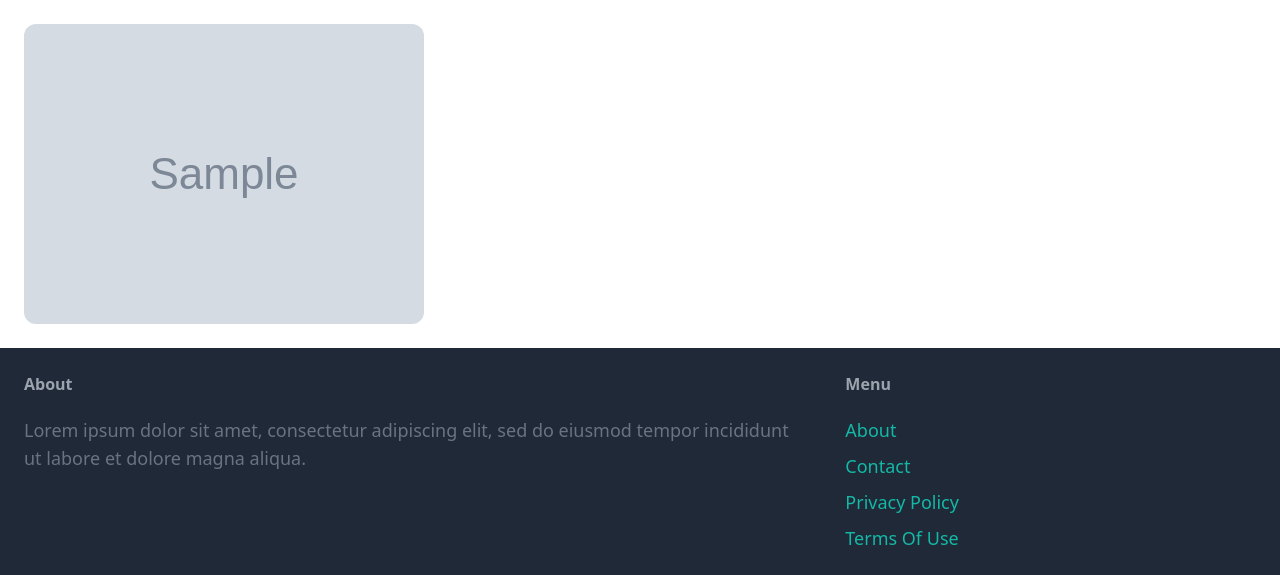
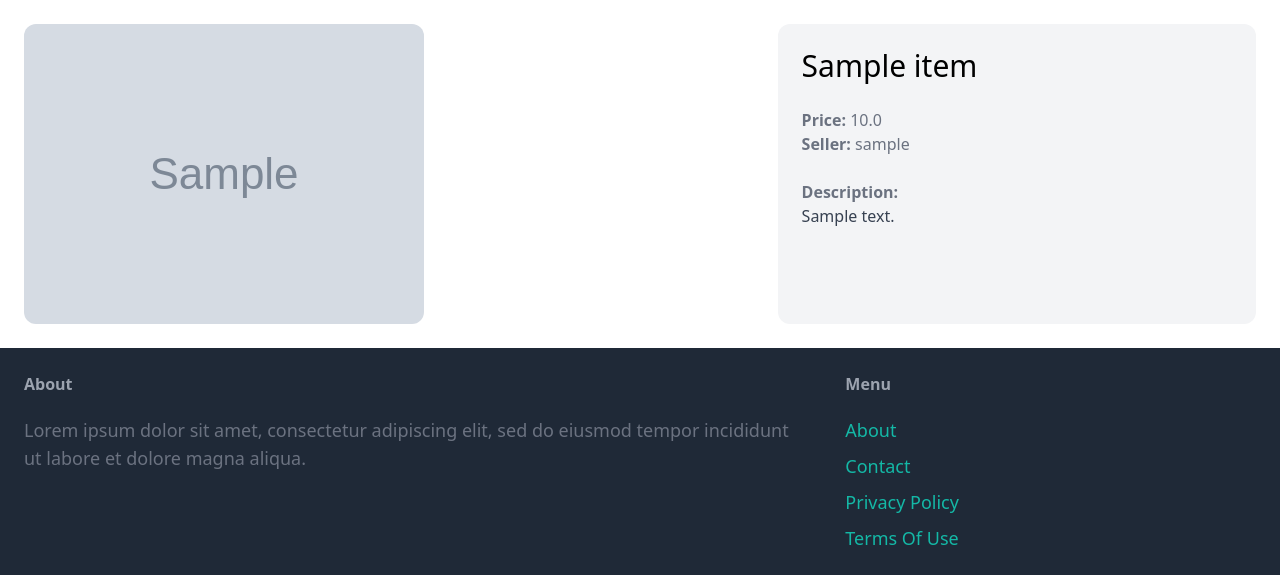
Before and after one commit to dawmro/flea_market, a Django app: page /items/1/ in a window 1280 px wide. Shown: the part 77-652 px from the top of the page. Run offline with Django 4.2, Linux system fonts and the light colour scheme; tables that the repository leaves empty hold one stand-in row (values such as "Sample post"); grey boxes marked "Sample" are stand-in pictures; some libraries are stand-ins or nearby versions.

Commit message:
display details on item detail page

```diff
--- a/flea_market/item/templates/item/detail.html
+++ b/flea_market/item/templates/item/detail.html
@@ -5,9 +5,21 @@
 {% endblock %}
 
 {% block content %}
-    <div class="grid grid cols-5 gap-6">
+    <div class="grid grid-cols-5 gap-6">
         <div class="col-span-3">
             <img src="{{item.image.url}}" class="rounded-xl">
         </div>
+
+        <div class="col-span-2 p-6 bg-gray-100 rounded-xl">
+            <h1 class="mb-6 text-3xl">{{item.name}}</h1>
+            <p class="text-gray-500"><strong>Price: </strong>{{item.price}}</p>
+            <p class="text-gray-500"><strong>Seller: </strong>{{item.created_by.username}}</p>
+
+            <br>
+            <p class="text-gray-700">
+                <strong class="text-gray-500">Description: </strong><br>
+                {{item.description}}
+            </p>
+        </div>
     </div>
 {% endblock %}
```
